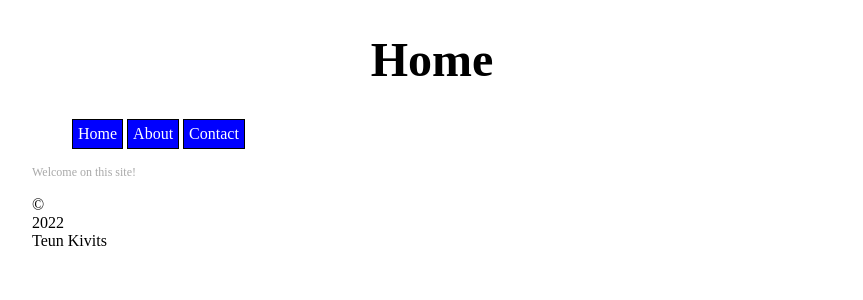
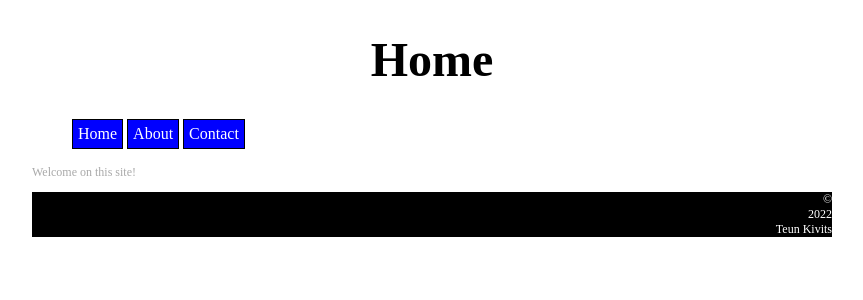
Before and after one commit to tkivits/educom-webshop-basis, a PHP site: page / in a window 1280 px wide. Shown: the top 300 px of the page, without its empty margins (208-1071 px from the left). Run offline with PHP 8.4, Linux system fonts and the light colour scheme.

Commit message:
Issue02: footer aangepast

```diff
--- a/CSS/stylesheet.css
+++ b/CSS/stylesheet.css
@@ -23,3 +23,9 @@ h1 {
 	font-size: 12px;
 	color: darkgray;
 }
+.foot {
+	color: white;
+	background-color: black;
+	font-size: 12px;
+	text-align: right;
+}
```
